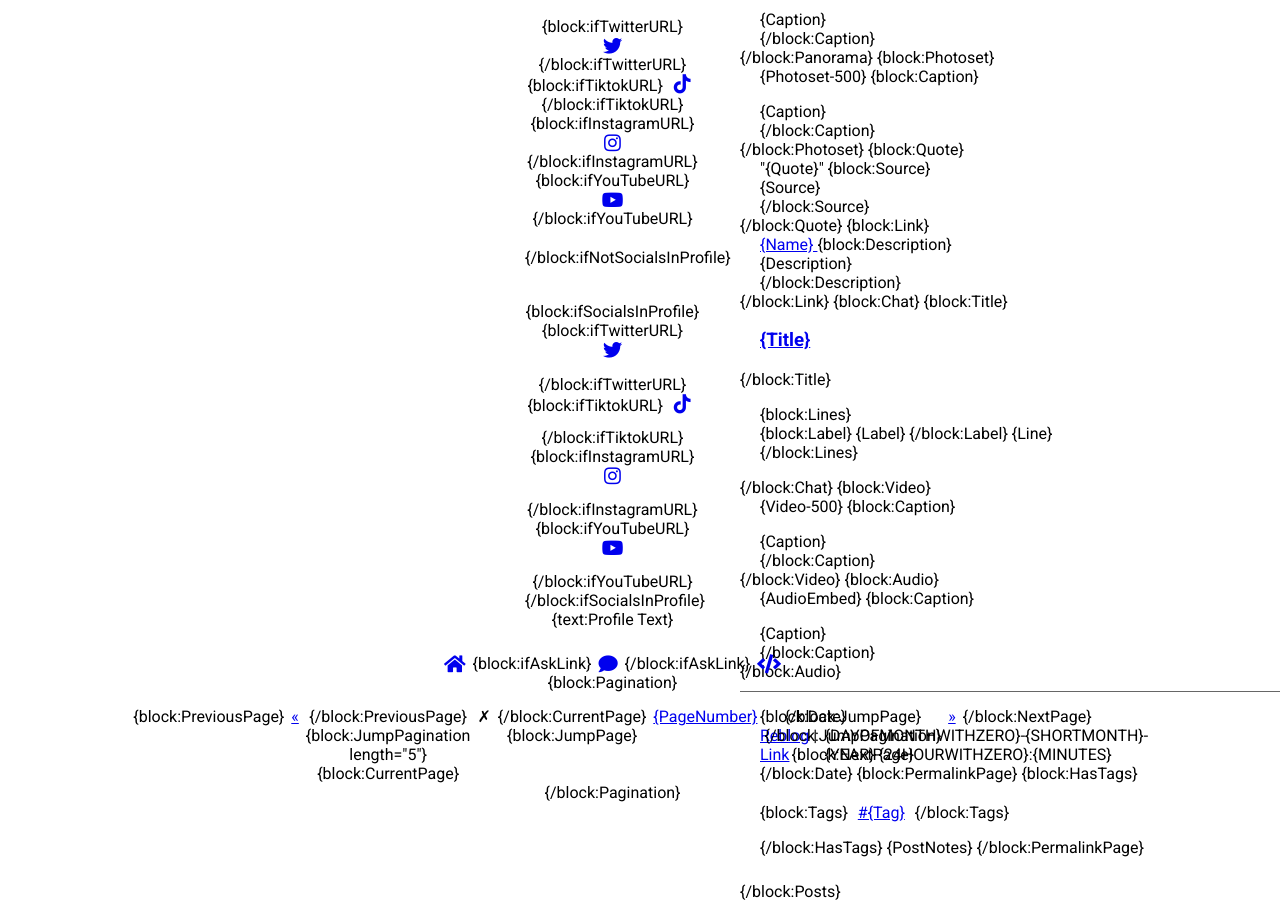
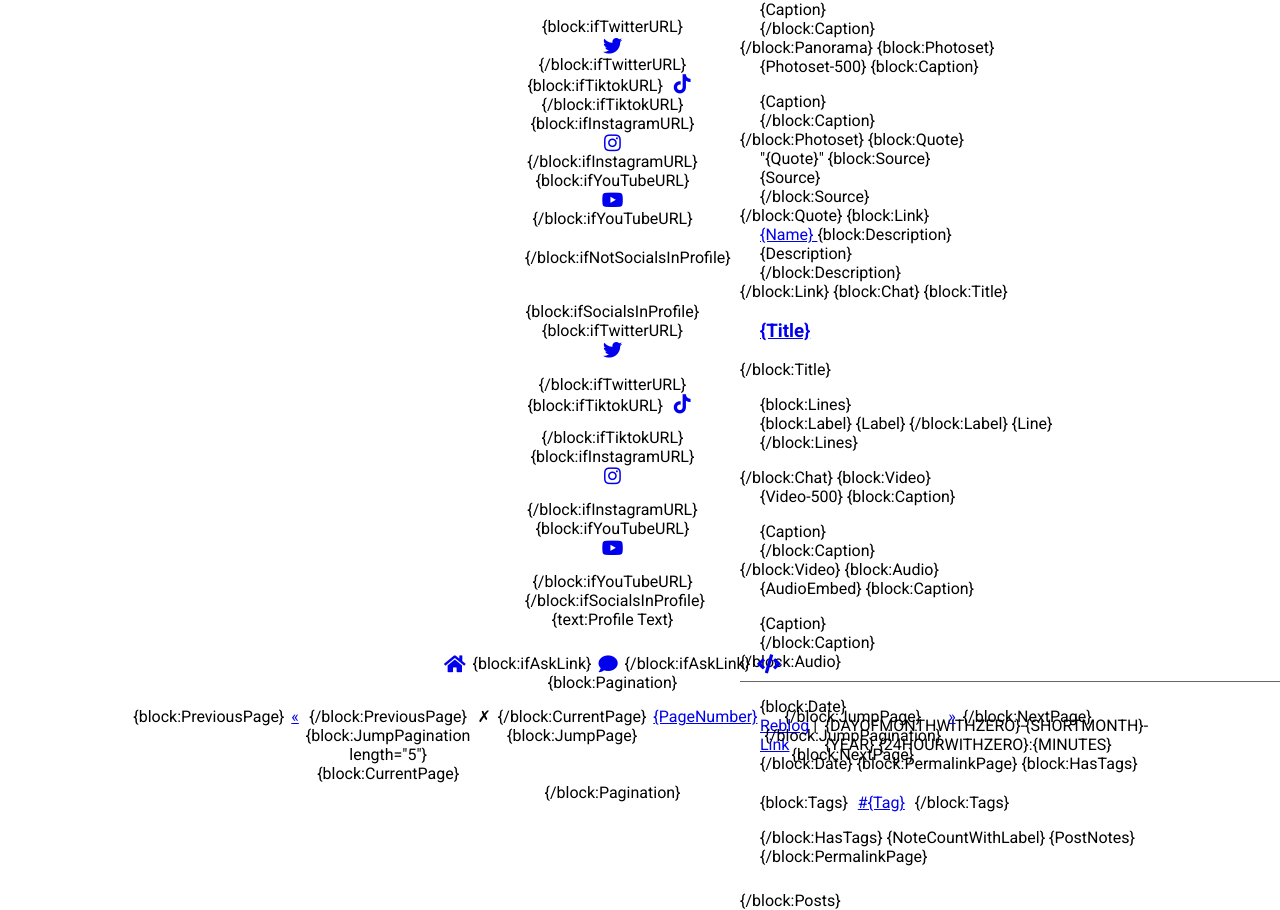
Before and after one commit to alex-taxiera/tumblr-theme, a plain HTML site: page index.html in a window 1280 px wide. Shown: the part 98-1008 px from the top of the page. Drawn offline with Linux system fonts and the light colour scheme.

Commit message:
add note count to permalink page

```diff
--- a/index.html
+++ b/index.html
@@ -579,6 +579,7 @@
                     {/block:Tags}
                 </ul>
               {/block:HasTags}
+              {NoteCountWithLabel}
               {PostNotes}
             {/block:PermalinkPage}
           </footer>
```
